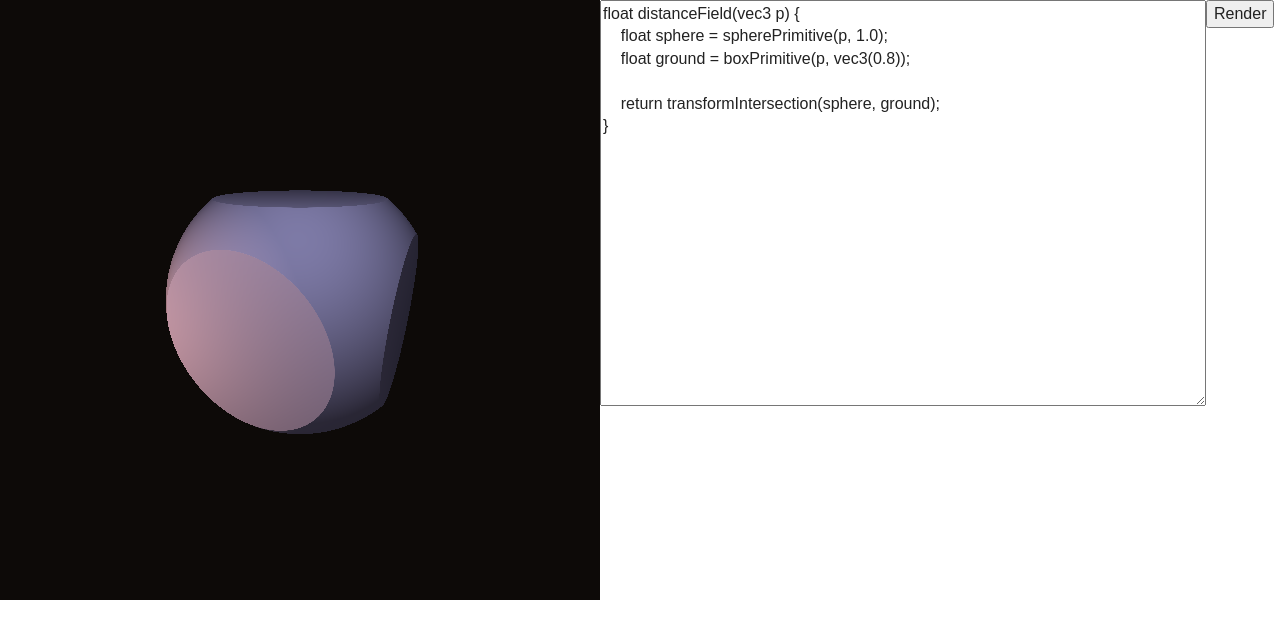
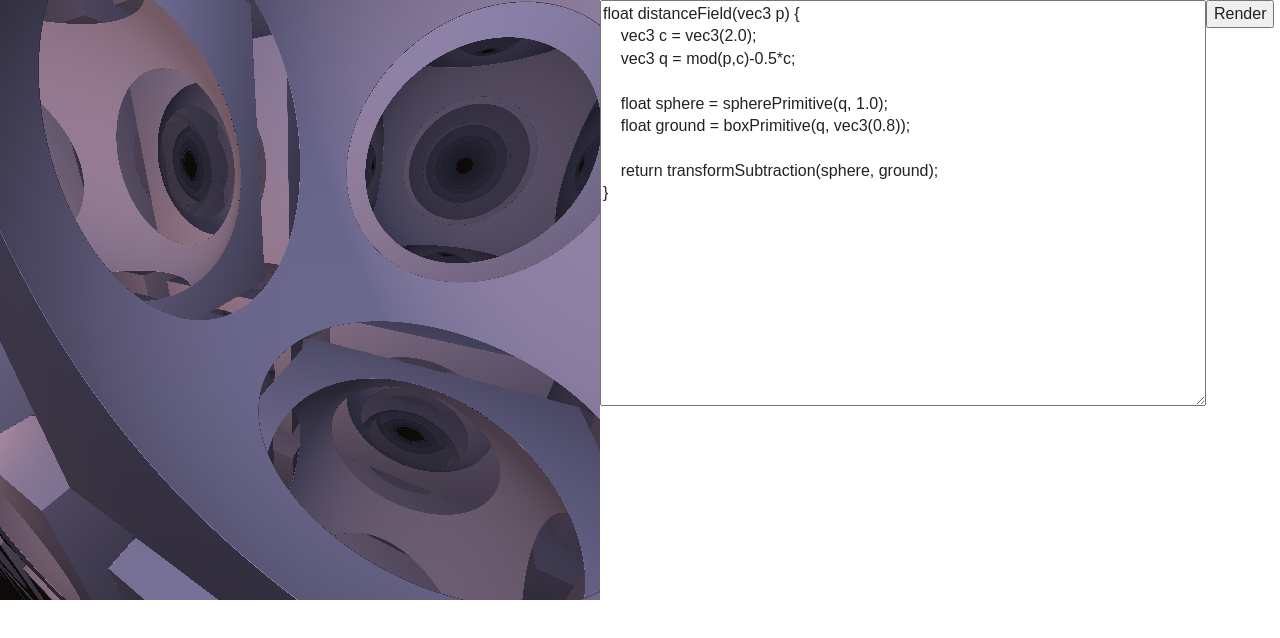
Before and after one commit to codefromhezad/Distance, a plain HTML site: page index.html in a window 1280 px wide. Drawn offline with nearby package versions, Linux system fonts and the light colour scheme.

Commit message:
Nicer default scene

```diff
--- a/index.html
+++ b/index.html
@@ -23,10 +23,13 @@
 
         <textarea id="distant-field-code">
 float distanceField(vec3 p) {
-    float sphere = spherePrimitive(p, 1.0);
-    float ground = boxPrimitive(p, vec3(0.8));
+    vec3 c = vec3(2.0);
+    vec3 q = mod(p,c)-0.5*c;
 
-    return transformIntersection(sphere, ground);
+    float sphere = spherePrimitive(q, 1.0);
+    float ground = boxPrimitive(q, vec3(0.8));
+
+    return transformSubtraction(sphere, ground);
 }
         </textarea>
 
--- a/shaders/fragment.glsl
+++ b/shaders/fragment.glsl
@@ -58,6 +58,7 @@ float boxPrimitive( vec3 p, vec3 b ) {
 /* DISTANT FIELD FUNCTION SETUP */
 
 @var(distant_field_function)
+
 
 
 
```
